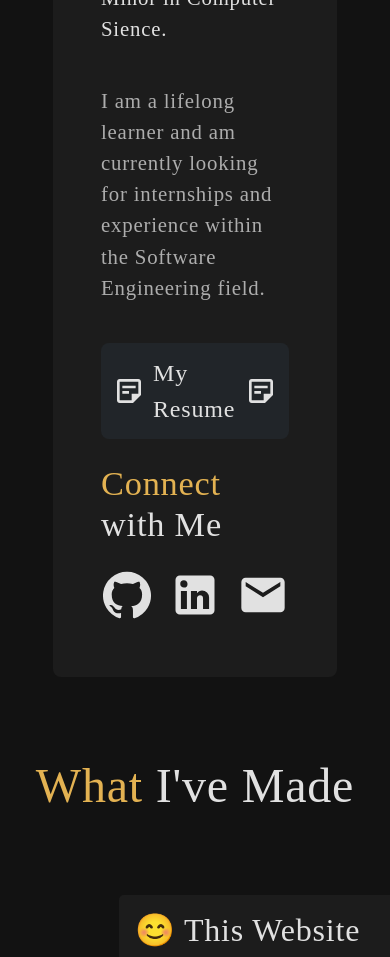
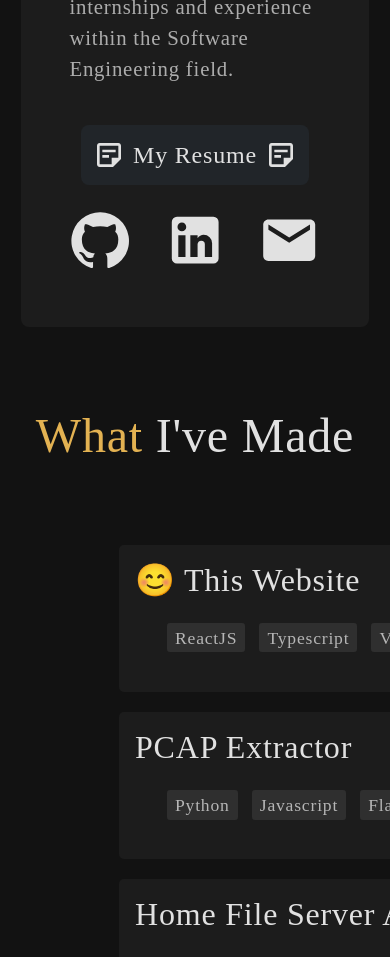
Before and after one commit to ItsNotCam/Portfolio-Site, a React (Vite) app: page / in a window 390 px wide. Shown: the part 1780-2737 px from the top of the page. Built offline with nearby package versions, Linux system fonts and the light colour scheme; the HTML template or start-up script is replaced by a standard one; a web font is replaced by a local one.

Commit message:
mobile work

```diff
--- a/src/pages/about/About.tsx
+++ b/src/pages/about/About.tsx
@@ -54,12 +54,12 @@ export default function About(): JSX.Element {
             </a>
           </div>
           <br />
-          <p>
-            <h3>
+          <p className="about-connect">
+            <h3 className="connect-text">
               <span className="color-alt">Connect</span>
               <span className="color-light"> with Me</span>
             </h3>
-            <div className="about-connect">
+            <div className="about-connect-links">
               <a href="https://github.com/ItsNotCam" target="_blank">
                 <GitHub htmlColor='white' className="color-alt-hover social-icon" style={iconStyle} titleAccess="My GitHub"/>
               </a>
@@ -72,7 +72,7 @@ export default function About(): JSX.Element {
             </div>
           </p>
         </div>
-        <img src="me.jpg" className="about-image"/>
+      <img src="me.jpg" className="about-image"/>
       </div>
     </section>
   )
--- a/src/pages/about/_About.css
+++ b/src/pages/about/_About.css
@@ -16,13 +16,17 @@
   margin-right: 3rem;
 }
 
+.about-description p {
+  text-size-adjust: 200%;
+}
+
 .about-description h2 {
   font-size: 3rem;
 }
 
 .about-description h3 {
   font-size: 1.65em;
-  margin-bottom: 1.5rem;
+  margin-bottom: 1.2rem;
 }
 
 .about-description p {
@@ -37,21 +41,30 @@
   filter: drop-shadow(0 0px 5px #e1e1e1);
 }
 
-.about-connect {
+.about-connect-links {
   display: flex;
   flex-direction: row;
   align-items: center;
-  margin-top: 1rem;
+  /* margin-top: 1rem; */
   gap: 1rem;
 }
 
-.about-connect a {
+.about-connect {
+  display: flex;
+  flex-direction: column;
+  /* justify-content: space-between; */
+  /* align-items: center; */
+}
+
+.about-connect-links a {
   transition: transform 0.2s;
 }
 
 .resume {
   display: flex;
   align-items: center;
+  text-size-adjust: 200%;
+  width: 100%;
 }
 
 .resume-link {
@@ -74,14 +87,38 @@
   background-color: #d1a857;
 }
 
-.about-connect a:hover {
+.about-connect-links a:hover {
   transform: scale(1.15);
   color: var(--color-alt);
 }
 
 @media (max-width: 1000px) {
+  .about-connect {
+    display: flex;
+    flex-direction: column;
+  }
+
+  .about-container {
+    flex-direction: column;
+  }
+
   .about-container img {
     display: none;
+  }
+
+  .connect-text {
+    display: none;
+  }
+
+  .resume {
+    justify-content: center;
+  }
+
+  .about-connect-links {
+    margin-top: 0;
+    gap: 2rem;
+    font-size: 1.2em;
+    justify-content: center;
   }
 
   .about-description {
--- a/src/pages/experience/_Experience.css
+++ b/src/pages/experience/_Experience.css
@@ -10,6 +10,14 @@
   background-color: var(--color-bg-mid);
   padding: 2rem;
   border-radius: 5px;
+}
+
+.experience-card p {
+  text-size-adjust: 170%;
+}
+
+.experience-card h1 {
+  text-size-adjust: 200%;
 }
 
 .experience-card h1 {
@@ -40,5 +48,5 @@
   padding-block: 0.35rem;
   padding-inline: 0.5rem;
   border-radius: 3px;
-  font-size: 1.1em;
+  font-size: 1.3em;
 }
--- a/src/pages/projects/ProjectCard.tsx
+++ b/src/pages/projects/ProjectCard.tsx
@@ -15,11 +15,11 @@ export interface IProjectCardProps {
 
 export const styles = {
   iconStyle: {
-    fontSize: "3rem",
+    fontSize: "3em",
     color: "inherit"
   },
   githubStyle: {
-    fontSize: "2.5rem",
+    fontSize: "inherit",
     cursor: "pointer",
     color: "inherit"
   }
@@ -96,7 +96,7 @@ export const ProjectCard = (props: IProjectCardProps): JSX.Element => {
         </div>
 
         {hasLinks(PROJECT) ? (<>
-          <h2 className="color-alt">Links</h2>
+          <h2 className="color-alt p-link">Links</h2>
           <ProjectCardLinks
             demoLink={PROJECT.demo_link}
             readmeLink={PROJECT.readme_link}
--- a/src/pages/projects/ReadmeContent.tsx
+++ b/src/pages/projects/ReadmeContent.tsx
@@ -39,7 +39,7 @@ export const ReadmeContent = (props: IReadmeContentProps): JSX.Element => {
     <div className={`readme-container ${props.visible ? "" : "readme-hidden"}`} onClick={tryHideContent}>
       <ClearOutlinedIcon
         className="md-icon-button color-alt-hover"
-        style={{fontSize: "3rem"}}
+        style={{fontSize: "5em"}}
         onClick={hideContent}
       />
       <div id="markdown" className={"readme-content markdown"} {...mouseContext}>
--- a/src/pages/projects/_Markdown.css
+++ b/src/pages/projects/_Markdown.css
@@ -1,5 +1,6 @@
 .markdown * {
   letter-spacing: 0.025rem;
+  text-size-adjust: 200%;
 }
 
 .markdown h1 {
@@ -8,6 +9,7 @@
   padding-bottom: 2rem;
   text-align: center;
   font-size: 2.5rem;
+  text-size-adjust: 350%;
 }
 
 .markdown h2 {
@@ -17,6 +19,7 @@
   color: #E3B252;
   padding-bottom: 0.2rem;
   border-bottom: 2px solid rgba(195, 195, 195, 0.7);
+  text-size-adjust: 300%;
 }
 
 .markdown strong {
--- a/src/pages/projects/_Projects.css
+++ b/src/pages/projects/_Projects.css
@@ -53,6 +53,8 @@
   flex-direction: row;
   justify-content: space-between;
   align-items: center;
+
+  text-size-adjust: none;
 }
 
 .project-card-sm-info {
@@ -128,6 +130,7 @@
 
 .project-card-link {
   transition: transform 0.2s;
+  font-size: 3rem;
 }
 
 .project-card-link:hover {
@@ -162,6 +165,17 @@
   .project-list {
     grid-template-columns: 1fr;
     width: 80%;
+  }
+
+  .p-link {
+    font-size: 2em;
+    font-size-adjust: 500%;
+  }
+
+  .project-card-link {
+    transition: transform 0.2s;
+    margin-top: 0.5rem;
+    font-size: 4em;
   }
 }
 
```
